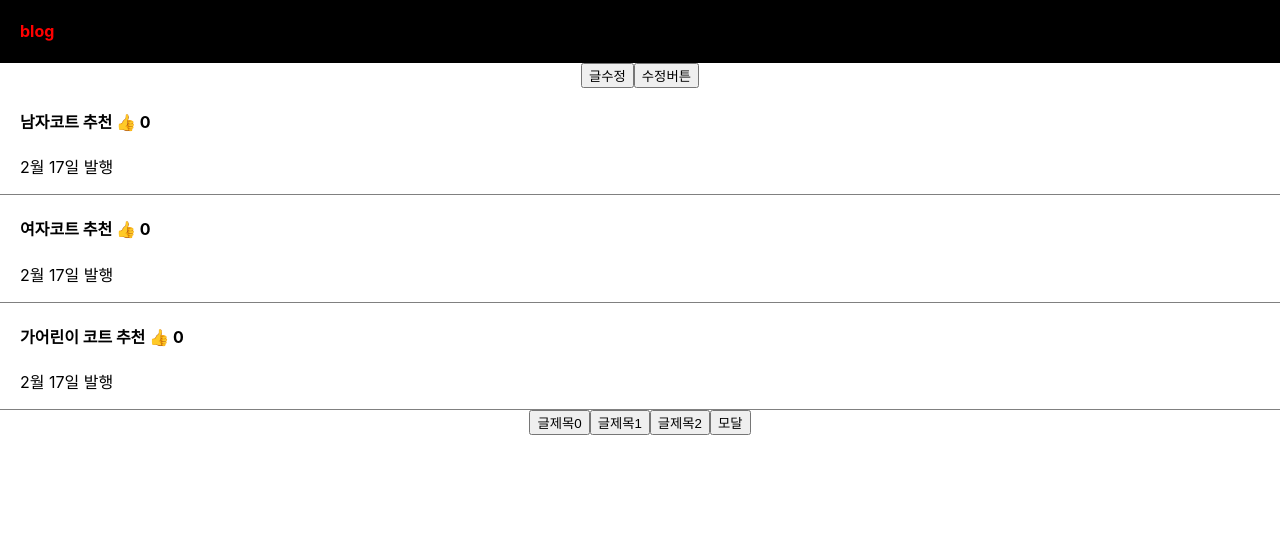
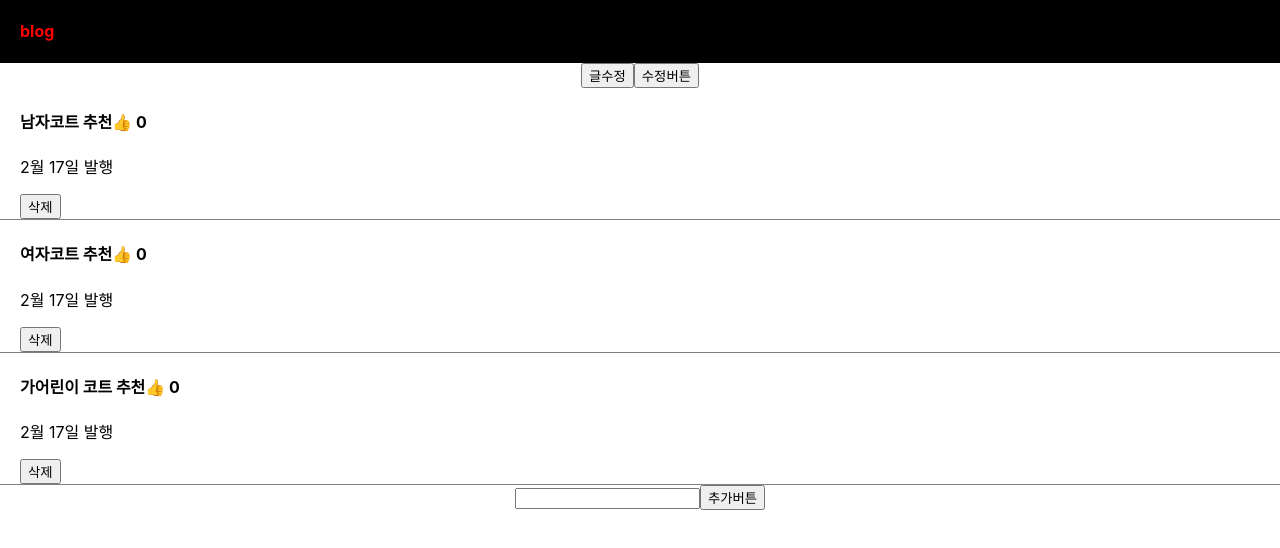
Before and after one commit to monty420420/react_apple1, a React (Create React App) app: page / in a window 1280 px wide. Shown: the top 548 px of the page. Built offline with nearby package versions, Linux system fonts and the light colour scheme.

Commit message:
글 추가 삭제

```diff
--- a/src/App.js
+++ b/src/App.js
@@ -11,11 +11,12 @@ function App() {
   // let[글제목2,글제목b] = useState('여자코트 추천');
   // let[글제목3,글제목c] = useState('어린이코트 추천');
   //2
-  let[글제목, 글제목변경] = useState([ '남자코트 추천','여자코트 추천','가어린이 코트 추천' ]);
+  let[글제목, 글제목변경] = useState(['남자코트 추천','여자코트 추천','가어린이 코트 추천' ]);
 
   let [따봉, 따봉변경]= useState([0,0,0]);
   let [openModal, setOpenModal] = useState(true);
   let [title, setTitle] = useState(0);
+  let [입력값, 입력값변경] = useState("");
 
 
 
@@ -59,22 +60,46 @@ function App() {
           return(
             <div className='list' key={i}>
                 <h4 className='list_title' onClick={()=>{{setOpenModal(false)}; setTitle(i) }}
-                >{글제목[i]} <span onClick={() => {
+                >{글제목[i]}
+                <span onClick={(e) => {
+                  e.stopPropagation();  //이벤트 버블링 방지
                   let 따봉카피 = [...따봉]; //따봉카피라는 변수를 만들어 따봉을 깊은복사한다
                   따봉카피[i] = 따봉카피[i] +1; //버튼이 클릭되었을때 따봉카피배열에 1을 더한다
                   따봉변경(따봉카피); //set에 변경된 따봉카피를저장한다
                 } }>👍</span> {따봉[i]}</h4>
                 <p>2월 17일 발행</p>
+                <button onClick={()=>{
+                  let delCopy = [...글제목]; //글제목배열 깊은복사
+                  delCopy.splice(i,1); //splice(수정할 배열 요소의 인덱스, 삭제할 요소 개수, 추가될 요소)
+                  글제목변경(delCopy); //변경내역 저장
+                }
+                }
+                >삭제</button>
             </div>
           )
          })
       }
 
-      <button onClick={()=>{ setTitle(0)}}>글제목0</button>
+      {/* <button onClick={()=>{ setTitle(0)}}>글제목0</button>
       <button onClick={()=>{ setTitle(1)}}>글제목1</button>
       <button onClick={()=>{ setTitle(2)}}>글제목2</button>
 
-      <button onClick={()=>setOpenModal(!openModal)}>모달</button>
+      <button onClick={()=>setOpenModal(!openModal)}>모달</button> */}
+
+      <input onChange={(e)=> {
+        // console.log(e.target.value)
+        입력값변경(e.target.value);  //input에 value를 입력값변경에 저장
+        console.log(입력값);
+        }} />
+
+      <button onClick={()=>{
+        let addCopy = [...글제목];  //배열깊은 복사
+        addCopy.push(입력값);       //배열에 입력값 추가
+        글제목변경(addCopy);         //저장
+      }}>
+        추가버튼
+      </button>
+
 
       {
         openModal == 0 ? <Modal title변경={title} 글제목변경props={글제목변경} 글제목props={글제목} color="yellow"/> : null/*1. openmodal이 0이면 보여주기 아니면 null처리
```
